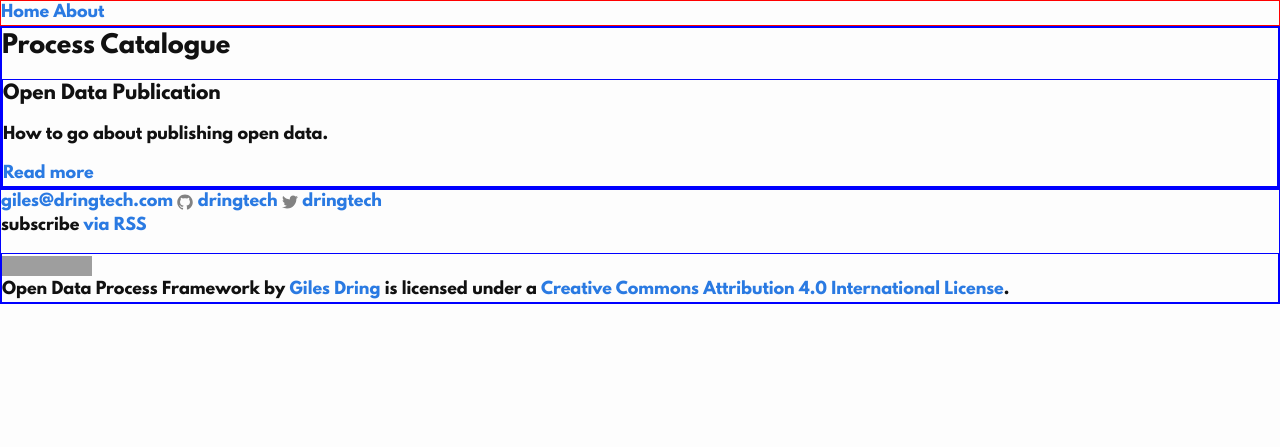
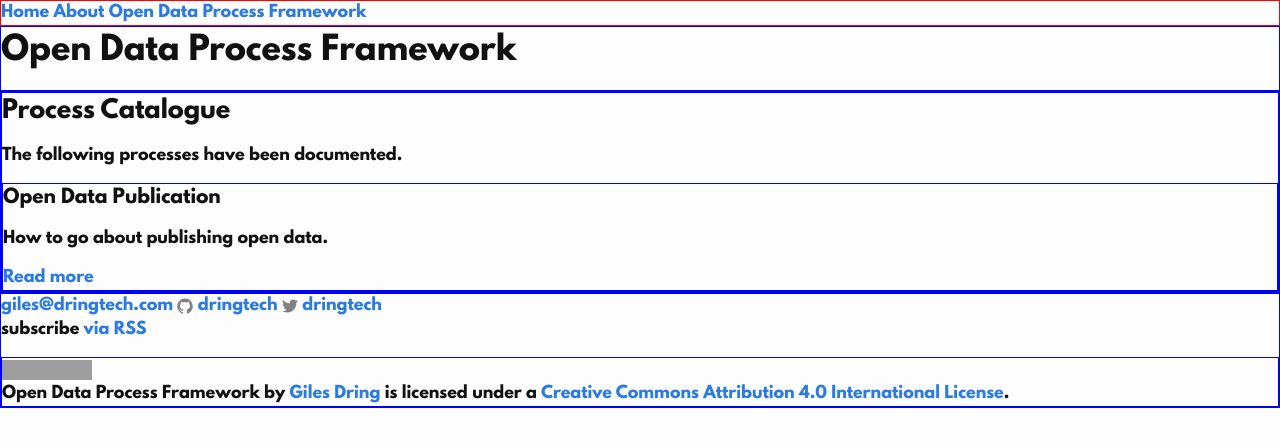
Before and after one commit to dringtech/odpf, a Jekyll site: the page built from index.html, in a window 1280 px wide. Shown: the top 447 px of the page. Built offline with Jekyll 4.4.1, drawn with Linux system fonts in a browser that asks for light colours; grey boxes are pictures that could not be loaded.

Commit message:
Fixing layouts

```diff
--- a/_includes/footer.html
+++ b/_includes/footer.html
@@ -1,14 +1,14 @@
 <footer>
+  <a href="mailto:{{ site.email }}">{{ site.email }}</a>
 
-  <a href="mailto:{{ site.email }}">{{ site.email }}</a>
   {% if site.github_username %}
     {% include icon-github.html username=site.github_username %}
   {% endif %}
   {% if site.twitter_username %}
     {% include icon-twitter.html username=site.twitter_username %}
   {% endif %}
+
   <p>subscribe <a href="{{ "/feed.xml" | prepend: site.baseurl }}">via RSS</a></p>
 
   {% include license.html %}
-
 </footer>
--- a/_layouts/default.html
+++ b/_layouts/default.html
@@ -4,8 +4,9 @@
   {% include head.html %}
 
   <body>
+    {% include nav.html %}
 
-    {% include nav.html %}
+    {% include header.html %}
 
     <main>
       {{ content }}
--- a/_layouts/process.html
+++ b/_layouts/process.html
@@ -1,10 +1,6 @@
 ---
 layout: default
 ---
-<header>
-  <h1>{{ page.title }}</h1>
-</header>
-
 <section>
 
   {{ content }}
--- a/index.html
+++ b/index.html
@@ -1,9 +1,11 @@
 ---
 layout: default
 process_prefix: "process"
+title: Open Data Process Framework
 ---
 
 <section id="process_catalogue">
   <h1>Process Catalogue</h1>
+  <p>The following processes have been documented.</p>
   {% include process_catalogue.html %}
 </section>
```
